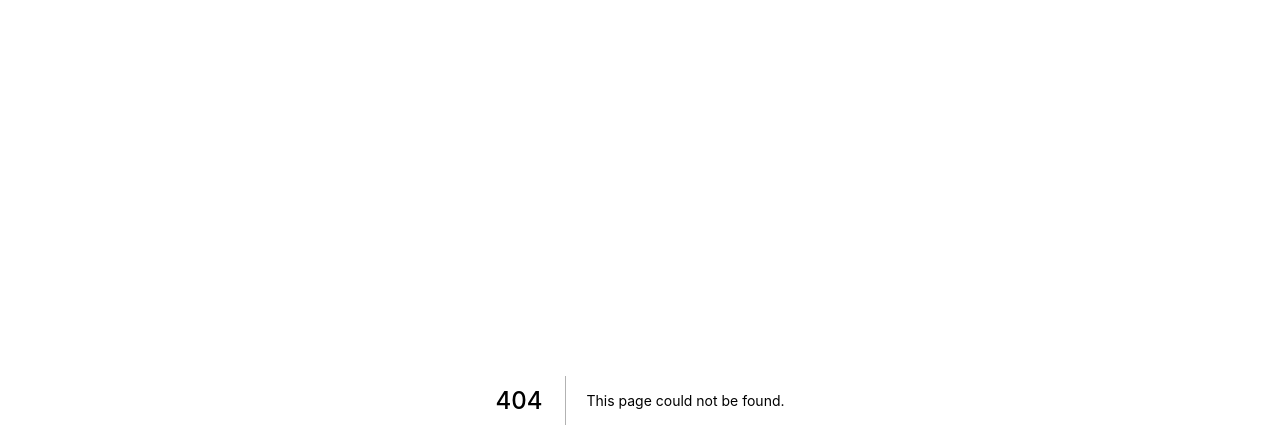
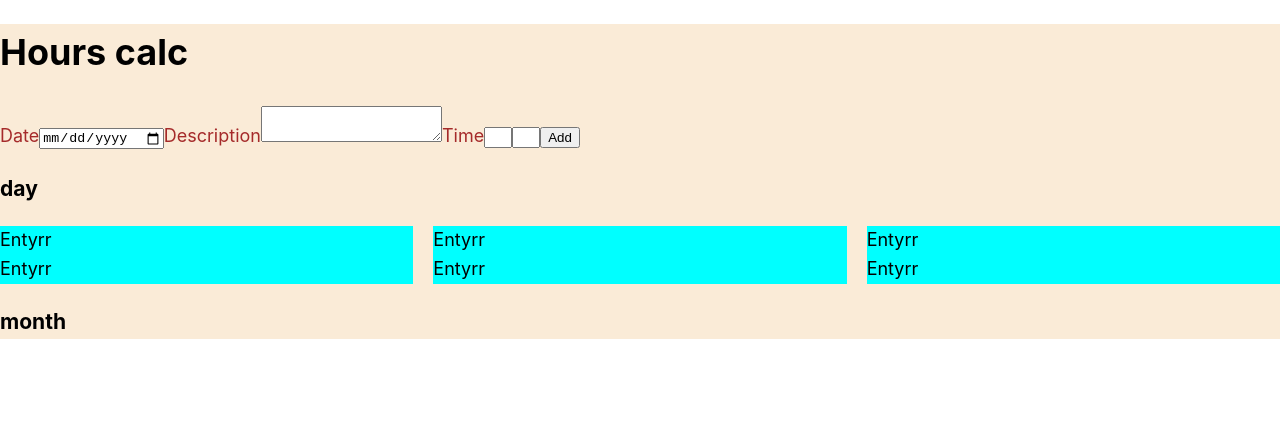
Before and after one commit to marstom/Worktime-Report-generator, a Next.js app in the folder nextjs-blog2/: page /workcalc in a window 1280 px wide. Before the commit this address had no page. Shown: the top 448 px of the page. Built offline with nearby package versions, Linux system fonts and the light colour scheme.

Commit message:
MY PROJECT CALC: added flex table

```diff
--- /dev/null
+++ b/nextjs-blog2/components/CalcMain.js
@@ -0,0 +1,53 @@
+import st from './CalcMain.module.scss'
+
+
+const CalcMain = (props) => {
+
+
+
+    return(
+        <div>
+            <h1>
+                Hours calc
+            </h1>
+
+            <div className={st.container}>
+                <label>Date</label>
+                <input type="date"></input>
+                <label>Description</label>
+                <textarea></textarea>
+
+                <label>Time</label>
+                <input type="text" id={st.time}></input>
+                <input type="text" id={st.time}></input>
+
+                <input type="button" value='Add'></input>
+            </div>
+
+            <h3>day</h3>
+            <div className={st.flexTable}>
+                <div className={st.dayContainer}>
+                    <div className={st.item}>Entyrr</div>
+                    <div className={st.item}>Entyrr</div>
+                    <div className={st.item}>Entyrr</div>
+                </div>
+                <div className={st.dayContainer}>
+                    <div className={st.item}>Entyrr</div>
+                    <div className={st.item}>Entyrr</div>
+                    <div className={st.item}>Entyrr</div>
+                </div>
+            </div>
+
+
+            <h3 className={st.item}>month</h3>
+            <div>
+
+            </div>
+        </div>
+
+    )
+
+}
+
+
+export default CalcMain;
--- /dev/null
+++ b/nextjs-blog2/components/CalcMain.module.scss
@@ -0,0 +1,30 @@
+.container {
+    color: brown;
+
+    #time {
+        width: 2.1em;
+        color: blue;
+    }
+
+}
+
+
+.description {
+
+}
+
+.dayContainer{
+    display: flex;
+    gap:25px 20px;
+    flex-flow: row wrap;
+    flex-basis: auto;
+
+    .item{
+        align-self: flex-start;
+        background-color: aqua;
+        flex-shrink: 2;
+        flex-grow: 2;
+        order:3;
+
+    }
+}
--- /dev/null
+++ b/nextjs-blog2/components/calcLayout.js
@@ -0,0 +1,15 @@
+import styles from './calcLayout.module.scss'
+import Head from 'next/head'
+
+export default function CalcLayout ({children}) {
+    return (
+        <div className={styles.container}>
+            <Head>
+                <link rel="icon" href="/calc.ico" />
+                <title>Hours calculator</title>
+            </Head>
+
+            <main>{children}</main>
+        </div>
+    )
+}
--- /dev/null
+++ b/nextjs-blog2/components/calcLayout.module.scss
@@ -0,0 +1,5 @@
+
+
+.container {
+    background-color: antiquewhite;
+}
--- /dev/null
+++ b/nextjs-blog2/pages/workcalc.js
@@ -0,0 +1,14 @@
+import CalcLayout from "../components/calcLayout";
+import CalcMain from "../components/CalcMain";
+
+
+
+const HoursCalc = () => {
+    return (
+        <CalcLayout>
+            <CalcMain/>
+        </CalcLayout>
+    )
+}
+
+export default HoursCalc;
```
Also changed, not shown: nextjs-blog2/components/calc.png (added), 1 other file (tests, documents, lock files or other folders).
